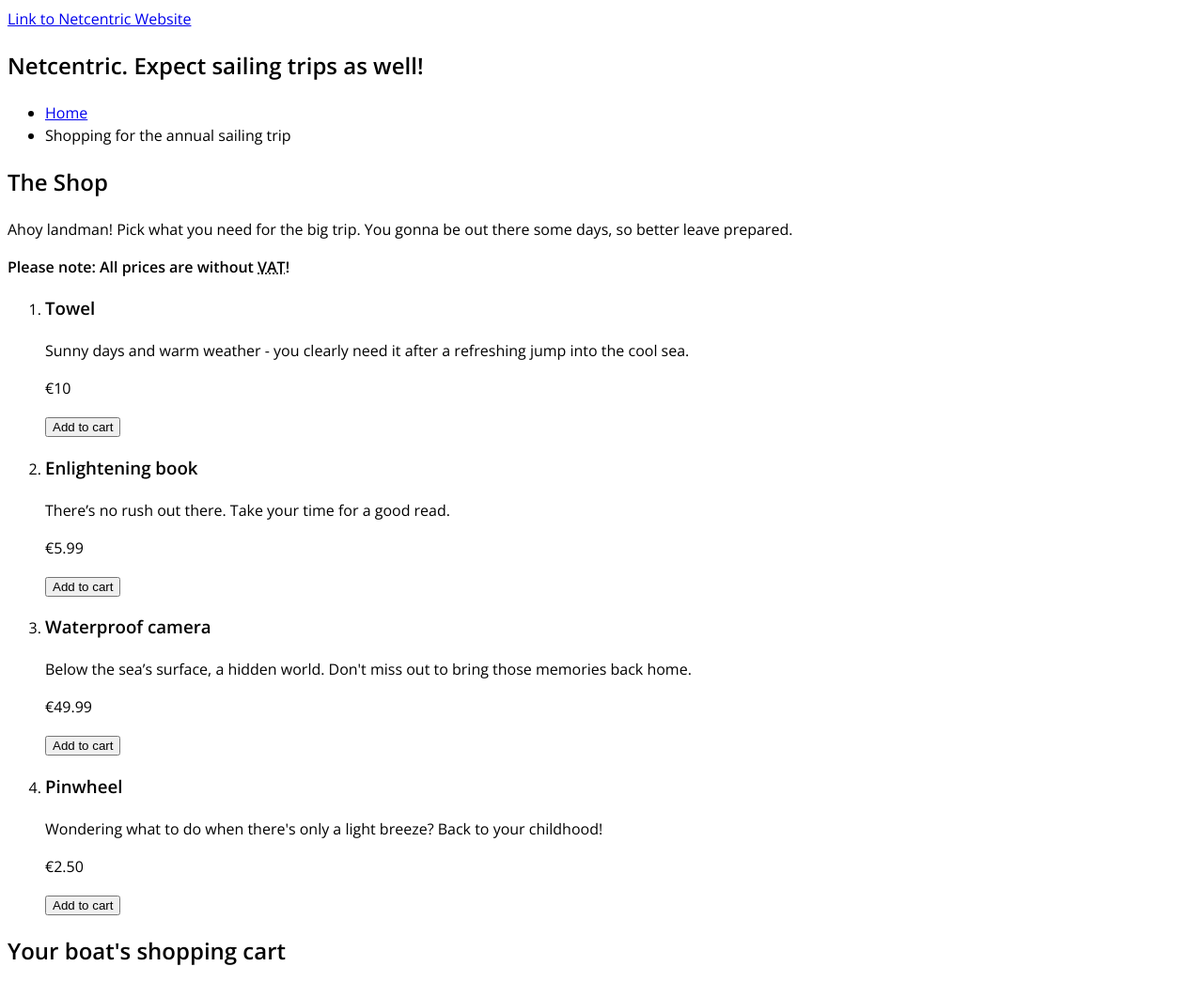
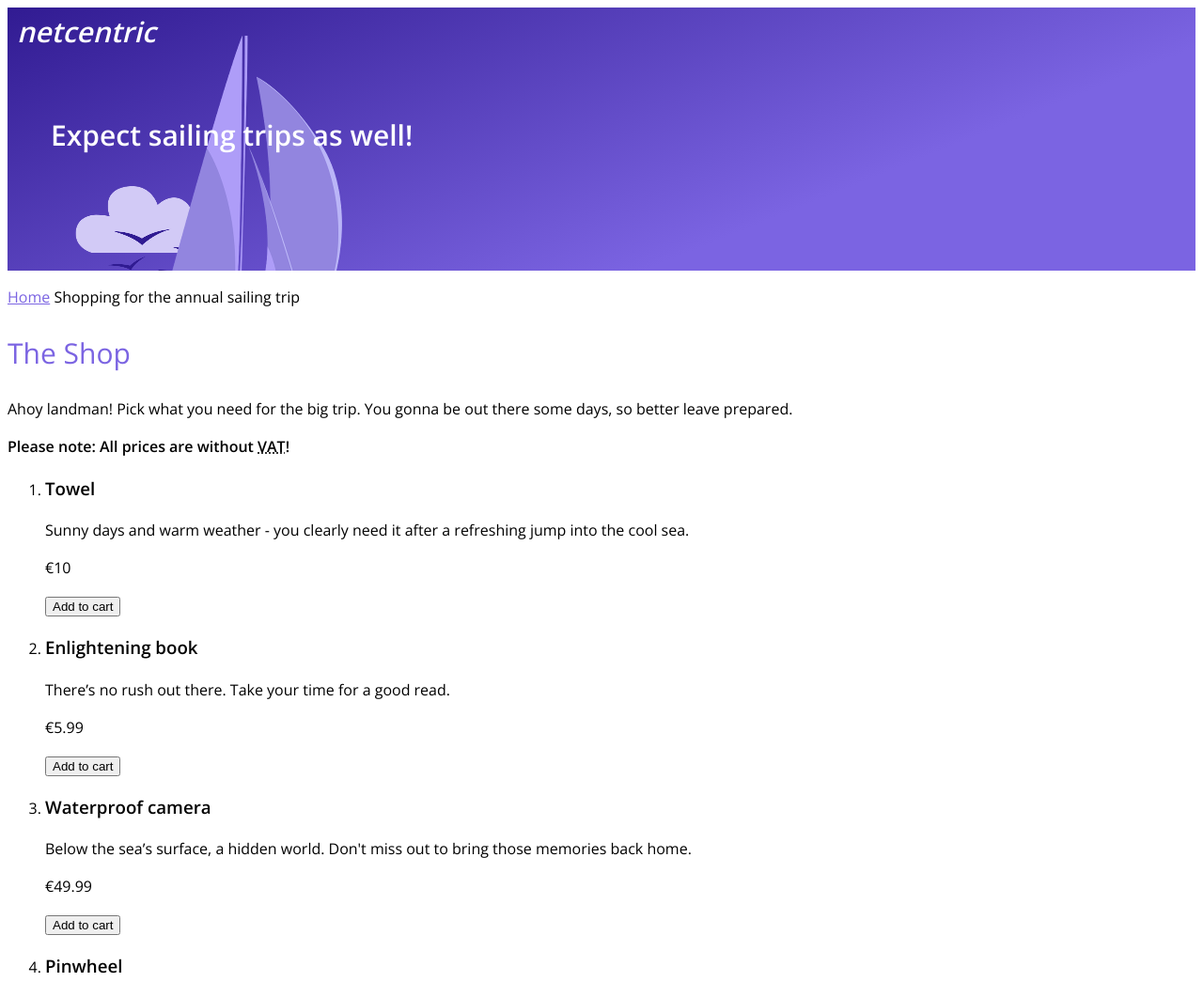
Before and after one commit to erick2014/frontend-test, a website: page src/index.html in a window 1280 px wide. Shown: the top 1045 px of the page at 94% size. Drawn offline with nearby package versions, Linux system fonts and the light colour scheme.

Commit message:
header image working

```diff
--- a/src/components/header/myheader.scss
+++ /dev/null
@@ -1,3 +0,0 @@
-.class{
-  background: #ff0000;
-}
--- a/src/index.html
+++ b/src/index.html
@@ -3,27 +3,26 @@
 <head>
   <meta charset="UTF-8">
   <title>Netcentric - Basket</title>
-  <link rel="stylesheet" href="styles.css">
+  <link rel="stylesheet" href="myStyle.css">
 </head>
 <body>
   <header>
-    <section class="test">
-      <a href="http://netcentric.biz">
-      Link to Netcentric Website
-      </a>
-      <h1>
-        Netcentric. Expect sailing trips as well!
-      </h1>
+    <section class="title-box">
+      <div class="img-box">
+        <h1>netcentric</h1>
+        <h3>Expect sailing trips as well!</h3>
+      </div>
+
     </section>
     <nav>
       <ul>
-        <li><a href="http://netcentric.biz">Home</a></li>
+        <li class="home"><a href="http://netcentric.biz">Home</a></li>
         <li>Shopping for the annual sailing trip</li>
       </ul>
     </nav>
   </header>
   <main>
-    <article id="section-shop">
+    <article class="section-shop">
       <h2>The Shop</h2>
       <p>Ahoy landman! Pick what you need for the big trip. You gonna be out there some days, so better leave prepared.</p>
       <p><strong>Please note: All prices are without <abbr title="Value Added Tax">VAT</abbr>!</strong></p>
--- /dev/null
+++ b/src/libs-polyfills/myStyles.scss
@@ -0,0 +1,56 @@
+@import '../themes/netcentric/netcentric';
+
+nav {
+  ul {
+    padding: 0;
+  }
+
+  li {
+    display: inline-block;
+  }
+}
+
+.title-box {
+  @include theme-background;
+
+    position: relative;
+    color: #fff;
+    height: 280px;
+
+    h1 {
+      font-style: italic;
+      font-size: $font-size-headline-primary;
+      top: 3px;
+      left: 10px;
+      position: absolute;
+      margin: 0;
+    }
+
+    h3 {
+      top: 113px;
+      position: absolute;
+      left: 46px;
+      font-size: $font-size-headline-primary;
+      margin: 0;
+    }
+}
+
+.img-box {
+  background-image: url('themes/netcentric/title.small.png');
+  background-repeat: no-repeat;
+  height: 280px;
+}
+
+.home {
+  a {
+    color: $c-primary-lighter;
+  }
+}
+
+.section-shop {
+  h2 {
+    color: $c-primary-lighter;
+    font-size: $font-size-headline-component;
+    font-weight: 100;
+  }
+}
--- a/src/themes/netcentric/netcentric.scss
+++ b/src/themes/netcentric/netcentric.scss
@@ -53,6 +53,10 @@
 @import url('https://fonts.googleapis.com/css?family=Open+Sans:300,400,600');
 
 // -- MIXINS
+
+@mixin put-background {
+  background: red;
+}
 
 @mixin theme-background {
   background: linear-gradient(-22deg, $c-primary-lighter 30%, $c-primary 100%);
```
Also changed, not shown: INSTRUCTIONS.html (+1 -0 lines), package.json (+5 -2 lines), src/myStyle.css (added), src/styles.css.
